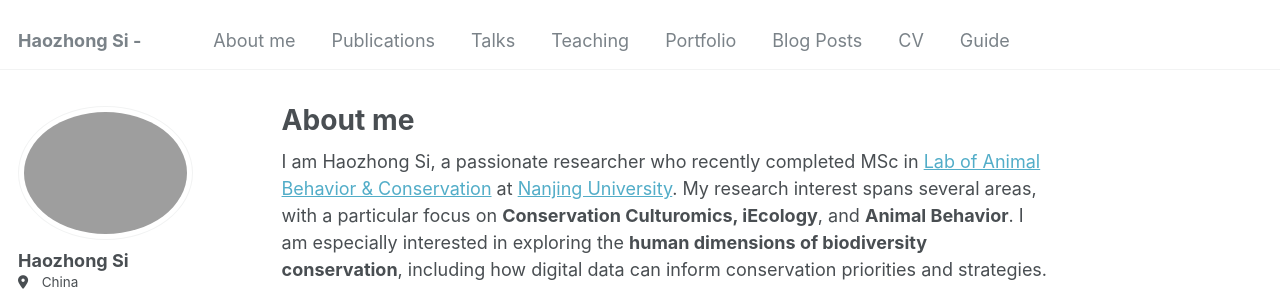
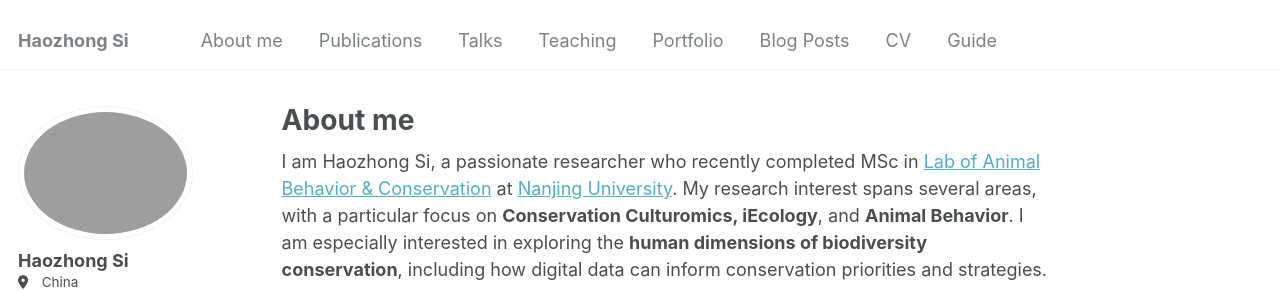
Before and after one commit to caicai555/hzsi-website, a Jekyll site: the page built from _pages/about.md, in a window 1280 px wide. Shown: the top 291 px of the page. Built offline with Jekyll 4.4.1, drawn with Linux system fonts in a browser that asks for light colours; some web fonts are replaced; part of the change alters nothing that is shown.

Commit message:
Update _config.yml

```diff
--- a/_config.yml
+++ b/_config.yml
@@ -8,12 +8,12 @@
 
 # Basic Site Settings
 locale                   : "en-US"
-title                    : "Haozhong Si - "
-title_separator          : "-"
+title                    : "Haozhong Si"
+title_separator          : ""
 name                     : &name "Haozhong Si"
 description              : &description "personal description"
-url                      : "https://caicai555.github.io" # the base hostname & protocol for your site e.g. "https://[your GitHub username].github.io"
-baseurl                  : "/hzsi-website" # the subpath of your site, e.g. "/blog"
+url                      : "https://caicai555.github.io/hzsi-website" # the base hostname & protocol for your site e.g. "https://[your GitHub username].github.io"
+baseurl                  : "" # the subpath of your site, e.g. "/blog"
 repository               : "caicai555/hzsi-website"
 
 # Site Author - The following control what appear as part of the author content on the side bar.
```
